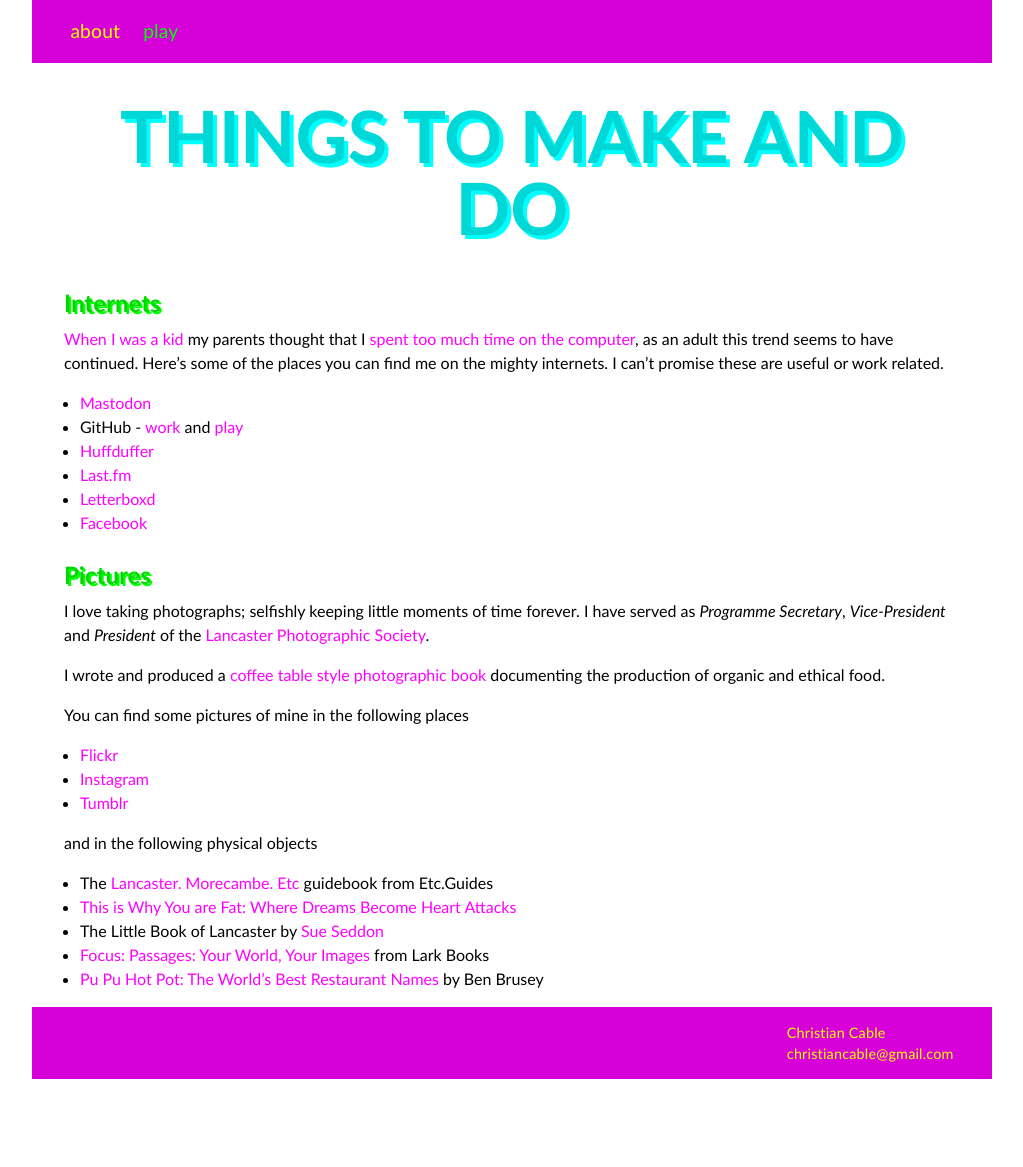
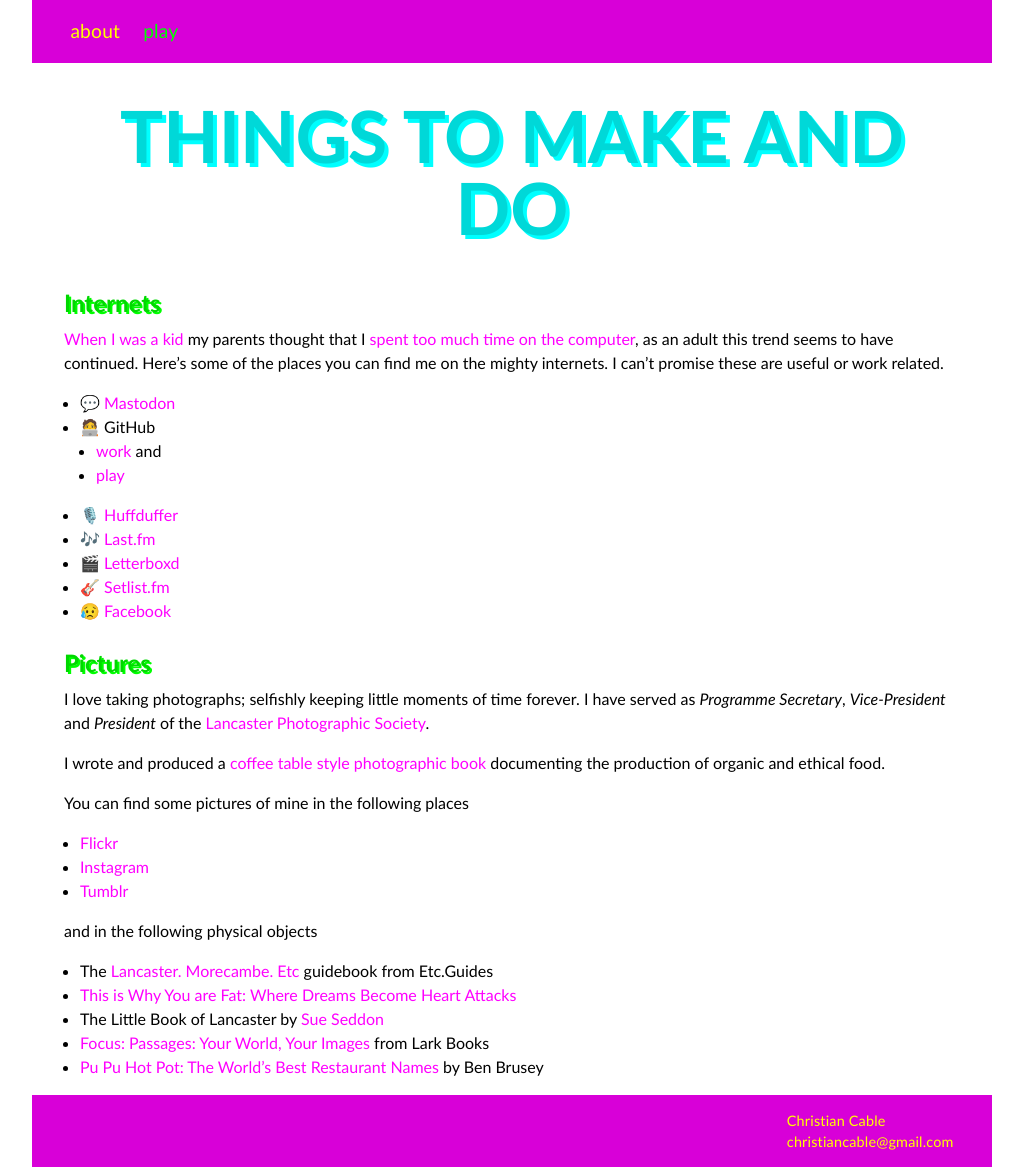
Before and after one commit to christiancable/christiancable.github.io, a Jekyll site: the page built from play.md, in a window 1280 px wide. Shown: the whole page, without its empty margins (128-1151 px from the left). Built offline with Jekyll 4.4.1, drawn with Linux system fonts in a browser that asks for light colours; before the commit the page ends 1079 px from its top, so only the background shows below that.

Commit message:
re-jig links and add setlistfm

```diff
--- a/play.md
+++ b/play.md
@@ -9,12 +9,15 @@
 
 [When I was a kid](https://www.flickr.com/search/?sort=date-taken-desc&safe_search=1&tags=blackpool&user_id=67287915%40N00&view_all=1) my parents thought that I [spent too much time on the computer](http://www.worldofspectrum.org/), as an adult this trend seems to have continued. Here's some of the places you can find me on the mighty internets. I can't promise these are useful or work related.
 
-* [Mastodon][mastodon]
-* GitHub - [work](https://github.com/cfc7-unikent) and [play](https://github.com/christiancable/)
-* [Huffduffer][huffduffer]
-* [Last.fm][lastfm]
-* [Letterboxd][letterboxd]
-* [Facebook][facebook]
+* 💬 [Mastodon][mastodon]
+* 🧑‍💻 GitHub
+    * [work](https://github.com/cfc7-unikent) and
+    * [play](https://github.com/christiancable/)
+* 🎙️ [Huffduffer][huffduffer]
+* 🎶 [Last.fm][lastfm]
+* 🎬 [Letterboxd][letterboxd]
+* 🎸 [Setlist.fm][setlistfm]
+* 😥 [Facebook][facebook]
 
 ## Pictures
 
@@ -47,3 +50,4 @@
 [lastfm]: https://last.fm/user/nexus_icon
 [huffduffer]:https://huffduffer.com/christiancable
 [instagram]:https://instagram.com/christiancable/
+[setlistfm]:https://www.setlist.fm/user/christiancable
```
